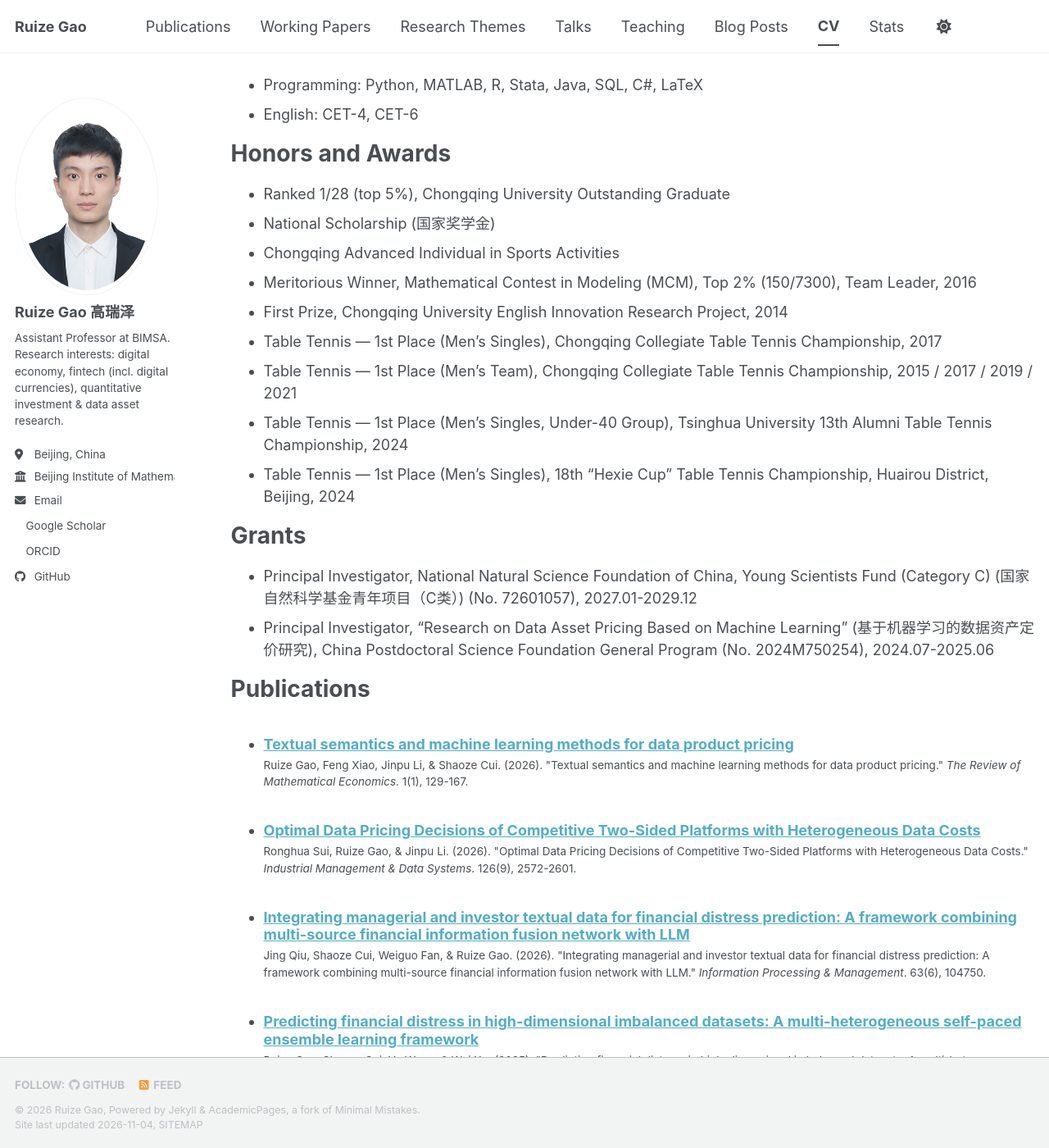
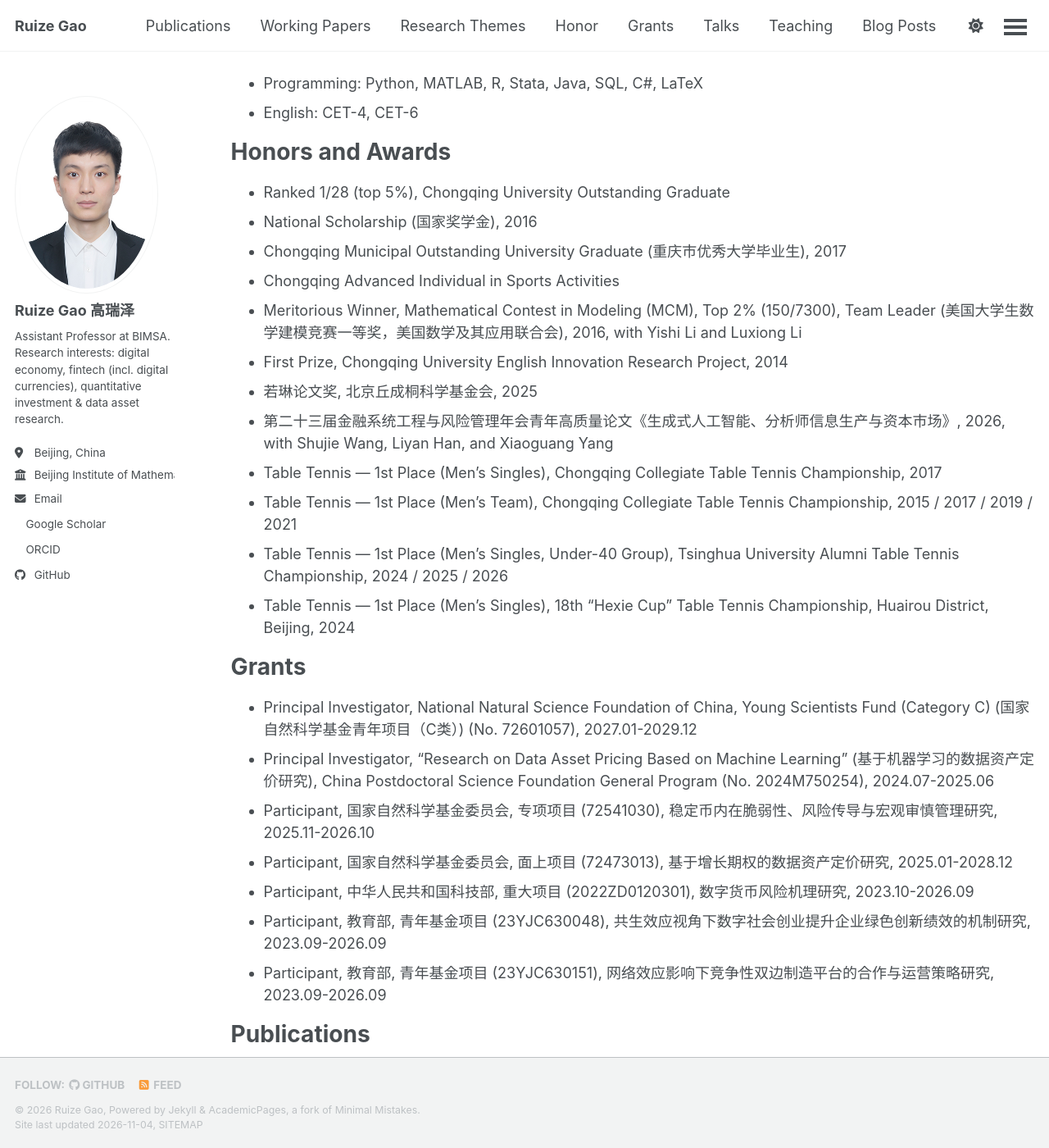
Before and after one commit to mark-golden/mark-golden.github.io, a Jekyll site: the page built from _pages/cv.md, in a window 1280 px wide and 1400 px high, scrolled down 683 px. Shown: the whole window at 82% size. Built offline with Jekyll 4.4.1, drawn with Linux system fonts in a browser that asks for light colours; a script bundle is joined from its source files by our own code; a style sheet for code colours, icons or effects is not loaded.

Commit message:
Add Honor and Grants pages; sync CV; trim Working Papers intro
Add year-grouped Honor page and role-grouped Grants page as new
nav tabs. Update the CV's existing Honors and Awards / Grants
sections with the same new entries and corrected recurring-award
years so the site stays internally consistent. Drop the intro
sentence on the Working Papers page.

```diff
--- a/_data/navigation.yml
+++ b/_data/navigation.yml
@@ -17,6 +17,12 @@
   - title: "Research Themes"
     url: /research-themes/
 
+  - title: "Honor"
+    url: /honors/
+
+  - title: "Grants"
+    url: /grants/
+
   - title: "Talks"
     url: /talks/
 
--- a/_pages/cv.md
+++ b/_pages/cv.md
@@ -38,19 +38,27 @@
 Honors and Awards
 ======
 * Ranked 1/28 (top 5%), Chongqing University Outstanding Graduate
-* National Scholarship (国家奖学金)
+* National Scholarship (国家奖学金), 2016
+* Chongqing Municipal Outstanding University Graduate (重庆市优秀大学毕业生), 2017
 * Chongqing Advanced Individual in Sports Activities
-* Meritorious Winner, Mathematical Contest in Modeling (MCM), Top 2% (150/7300), Team Leader, 2016
+* Meritorious Winner, Mathematical Contest in Modeling (MCM), Top 2% (150/7300), Team Leader (美国大学生数学建模竞赛一等奖，美国数学及其应用联合会), 2016, with Yishi Li and Luxiong Li
 * First Prize, Chongqing University English Innovation Research Project, 2014
+* 若琳论文奖, 北京丘成桐科学基金会, 2025
+* 第二十三届金融系统工程与风险管理年会青年高质量论文《生成式人工智能、分析师信息生产与资本市场》, 2026, with Shujie Wang, Liyan Han, and Xiaoguang Yang
 * Table Tennis — 1st Place (Men's Singles), Chongqing Collegiate Table Tennis Championship, 2017
 * Table Tennis — 1st Place (Men's Team), Chongqing Collegiate Table Tennis Championship, 2015 / 2017 / 2019 / 2021
-* Table Tennis — 1st Place (Men's Singles, Under-40 Group), Tsinghua University 13th Alumni Table Tennis Championship, 2024
+* Table Tennis — 1st Place (Men's Singles, Under-40 Group), Tsinghua University Alumni Table Tennis Championship, 2024 / 2025 / 2026
 * Table Tennis — 1st Place (Men's Singles), 18th "Hexie Cup" Table Tennis Championship, Huairou District, Beijing, 2024
 
 Grants
 ======
 * Principal Investigator, National Natural Science Foundation of China, Young Scientists Fund (Category C) (国家自然科学基金青年项目（C类）) (No. 72601057), 2027.01-2029.12
 * Principal Investigator, "Research on Data Asset Pricing Based on Machine Learning" (基于机器学习的数据资产定价研究), China Postdoctoral Science Foundation General Program (No. 2024M750254), 2024.07-2025.06
+* Participant, 国家自然科学基金委员会, 专项项目 (72541030), 稳定币内在脆弱性、风险传导与宏观审慎管理研究, 2025.11-2026.10
+* Participant, 国家自然科学基金委员会, 面上项目 (72473013), 基于增长期权的数据资产定价研究, 2025.01-2028.12
+* Participant, 中华人民共和国科技部, 重大项目 (2022ZD0120301), 数字货币风险机理研究, 2023.10-2026.09
+* Participant, 教育部, 青年基金项目 (23YJC630048), 共生效应视角下数字社会创业提升企业绿色创新绩效的机制研究, 2023.09-2026.09
+* Participant, 教育部, 青年基金项目 (23YJC630151), 网络效应影响下竞争性双边制造平台的合作与运营策略研究, 2023.09-2026.09
 
 Publications
 ======
```
Also changed, not shown: _pages/grants.md (added, +19 -0 lines), _pages/honors.md (added, +44 -0 lines), _pages/working-papers.md (+0 -2 lines).
